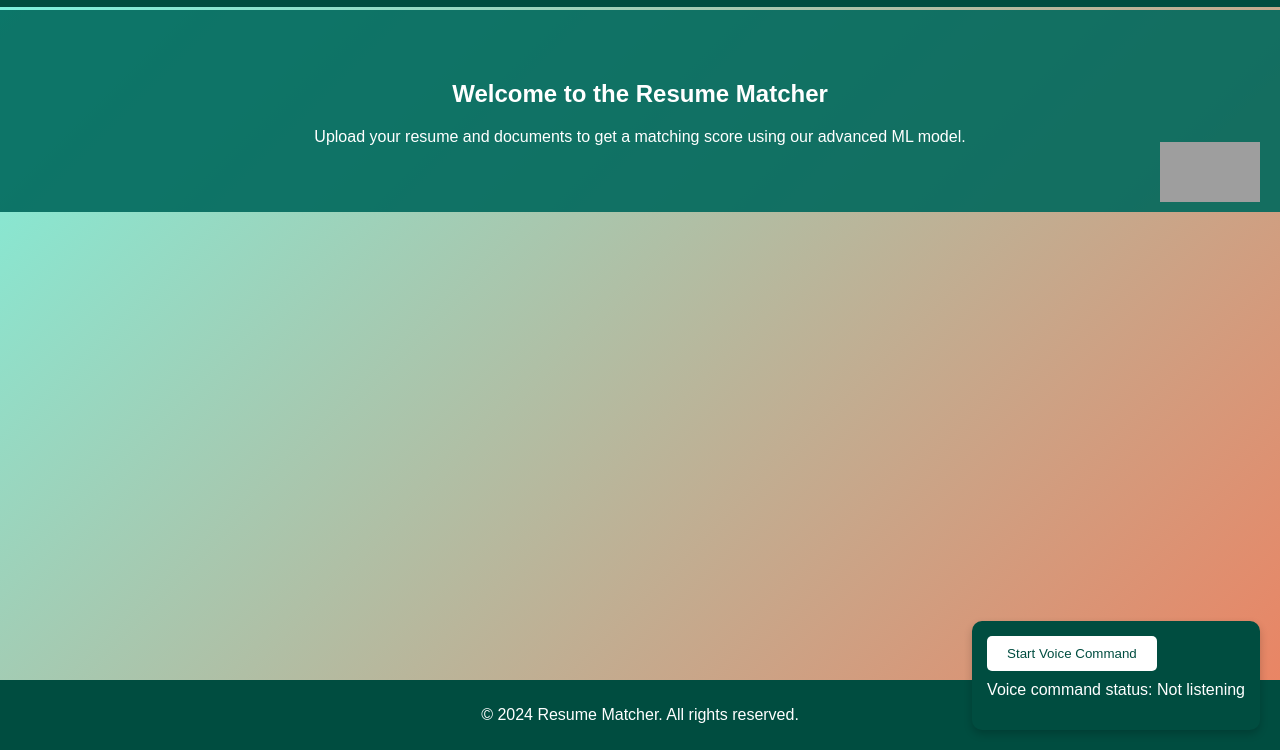
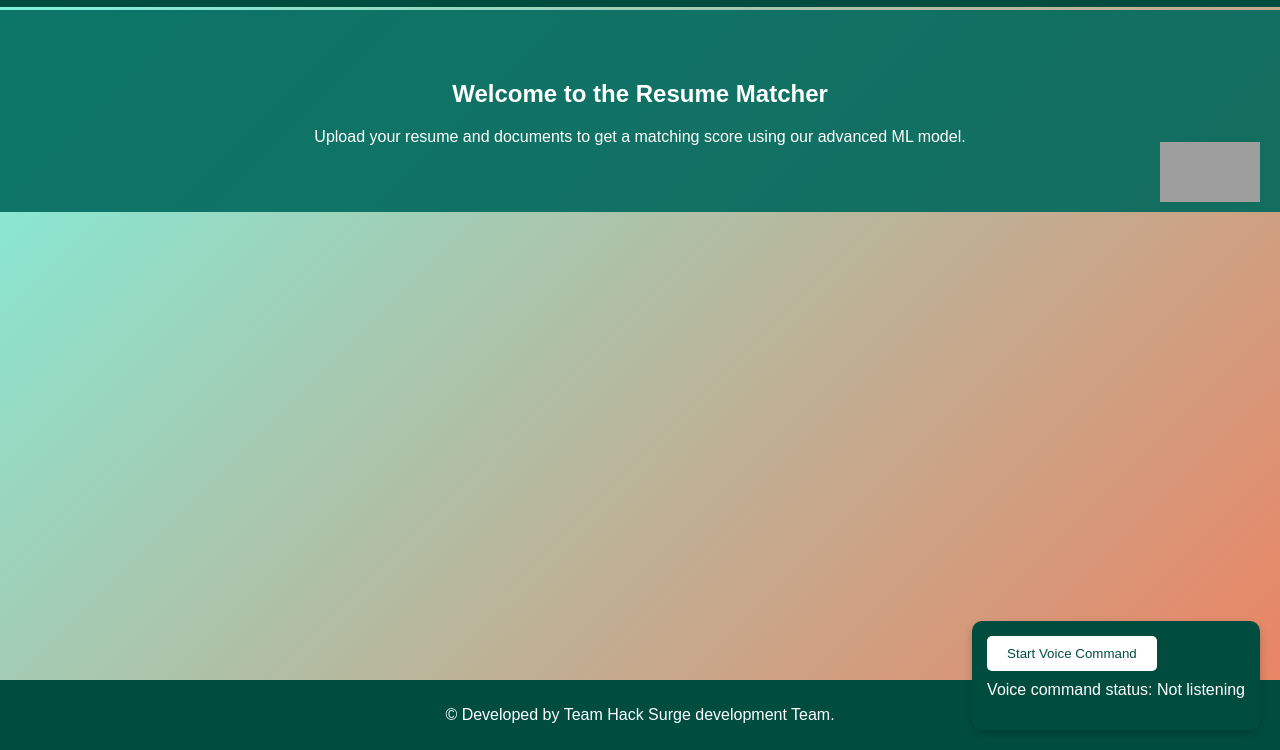
Before and after one commit to HackathonBuild/SIH_2024, a plain HTML site: page pages/index.html in a window 1280 px wide. Shown: the part 50-800 px from the top of the page. Drawn offline with Linux system fonts and the light colour scheme; grey boxes are pictures that could not be loaded.

Commit message:
Footer changed

```diff
--- a/pages/index.html
+++ b/pages/index.html
@@ -31,7 +31,7 @@
     </section>
 
     <footer>
-        <p>&copy; 2024 Resume Matcher. All rights reserved.</p>
+        <p>&copy; Developed by Team Hack Surge development Team. </p>
     </footer>
 
     <div id="voice-controls">
```
